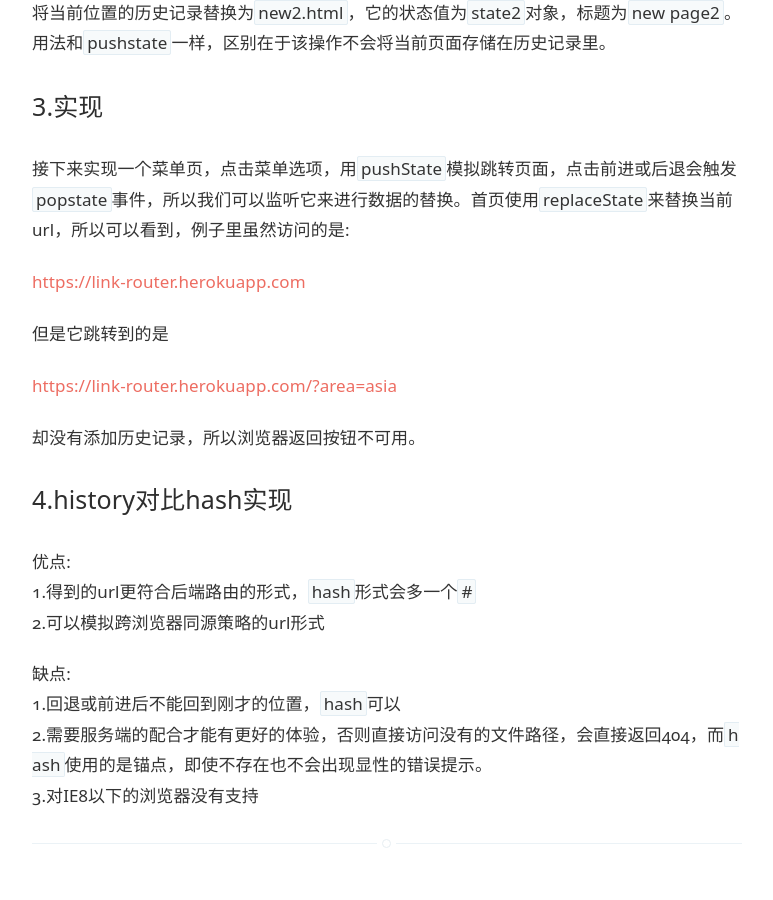
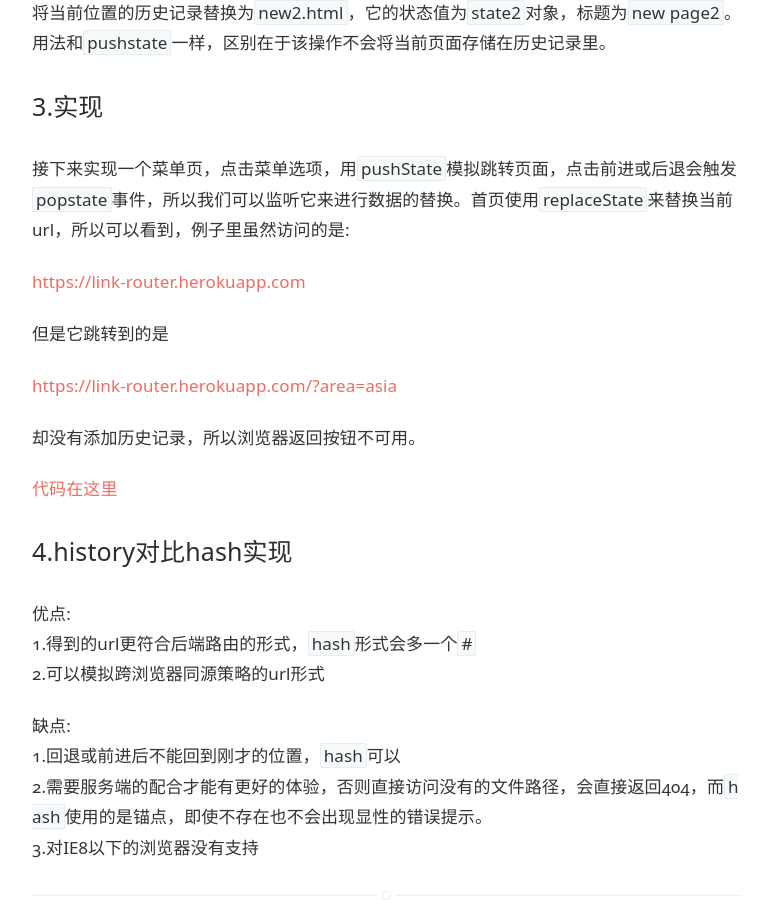
Before and after one commit to bulgerxie/bulgerxie.github.io, a Jekyll site: the page built from _posts/2017-10-11-link-router.markdown, in a window 1280 px wide and 900 px high, scrolled down 1396 px. Shown: the whole window, without its empty margins (253-1026 px from the left). Built offline with Jekyll 4.4.1, drawn with Linux system fonts in a browser that asks for light colours; before the commit the page ends 2244 px from its top, so only the background shows below that.

Commit message:
add router code

```diff
--- a/_posts/2017-10-11-link-router.markdown
+++ b/_posts/2017-10-11-link-router.markdown
@@ -57,6 +57,7 @@ history.replaceState(state2, "new page2", "new2.html");
 
 却没有添加历史记录，所以浏览器返回按钮不可用。
 
+[代码在这里](https://github.com/bulgerxie/bulgerxie.github.io/blob/master/assets/example/router.html)
 
 #### 4.history对比hash实现
 
```
